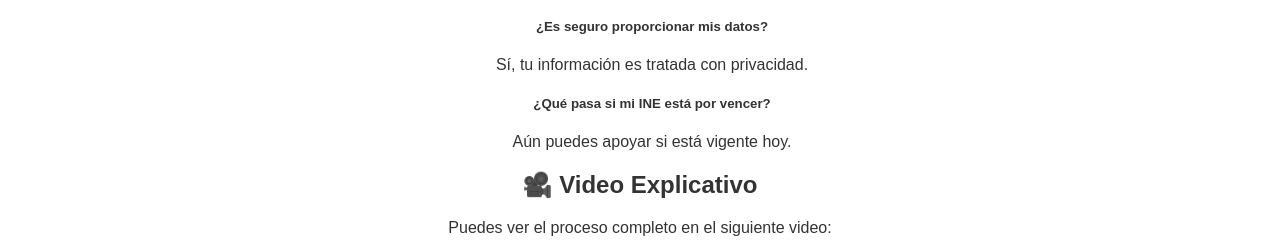
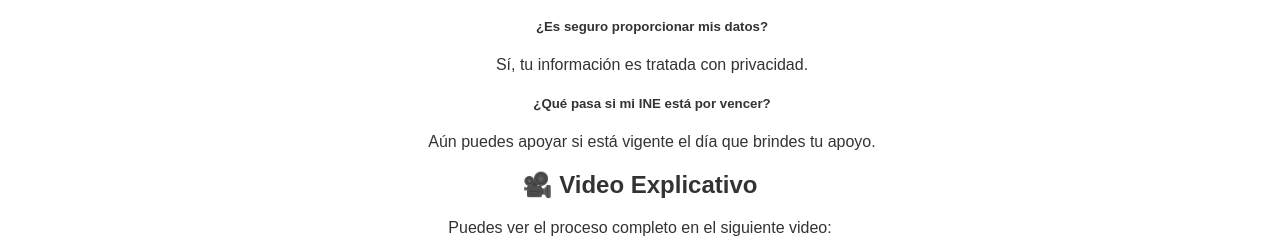
Before and after one commit to GF-2026/MVM-Backup, a plain HTML site: page index.html in a window 1280 px wide. Shown: the part 4206-4455 px from the top of the page. Drawn offline with Linux system fonts and the light colour scheme.

Commit message:
Update index.html

```diff
--- a/index.html
+++ b/index.html
@@ -133,7 +133,7 @@ para todo el mundo.<br> <strong>ORALE PUES!</strong></h2>
                               <ul>
                                 <li><h5>¿Necesito estar afiliado a un partido político?</h5> No.</li>
                                 <li><h5>¿Es seguro proporcionar mis datos?</h5> Sí, tu información es tratada con privacidad.</li>
-                                <li><h5>¿Qué pasa si mi INE está por vencer?</h5> Aún puedes apoyar si está vigente hoy.</li>
+                                <li><h5>¿Qué pasa si mi INE está por vencer?</h5> Aún puedes apoyar si está vigente el día que brindes tu apoyo.</li>
                                </ul>
                             </section>
 
```
